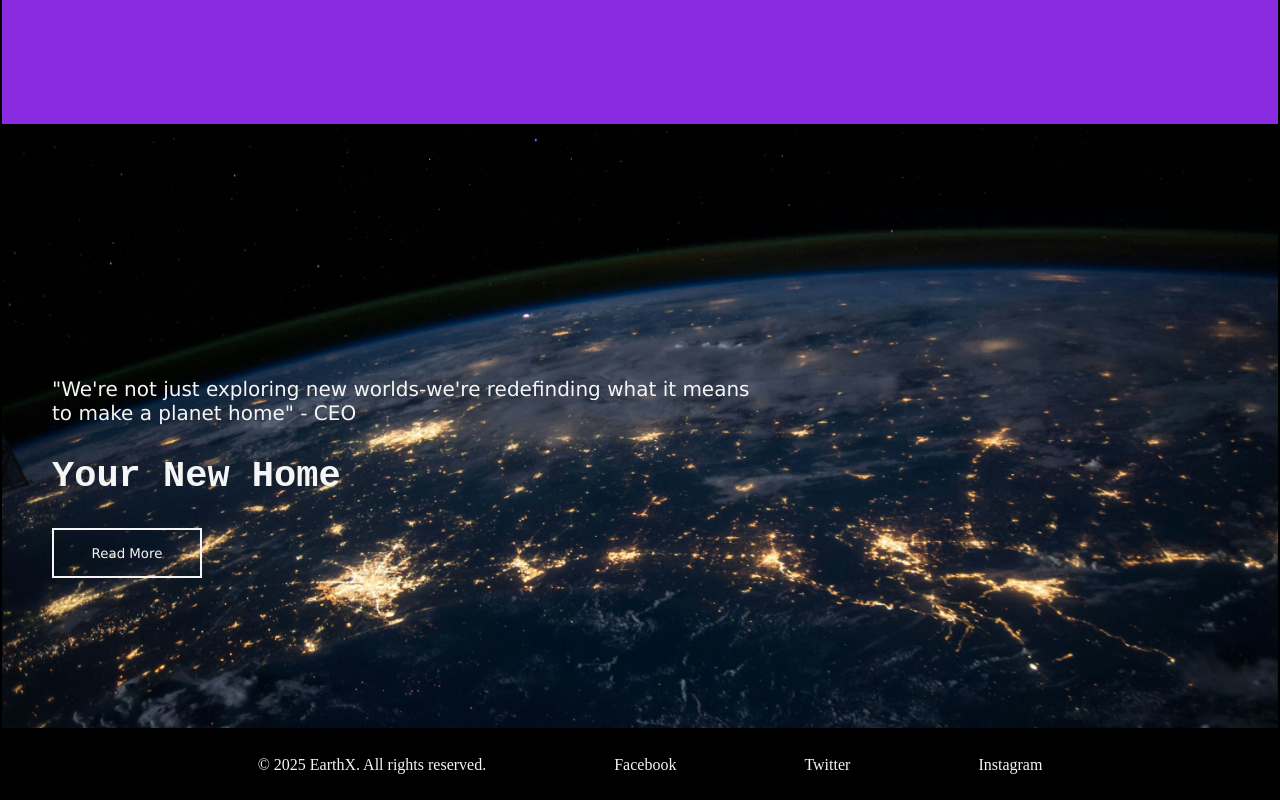
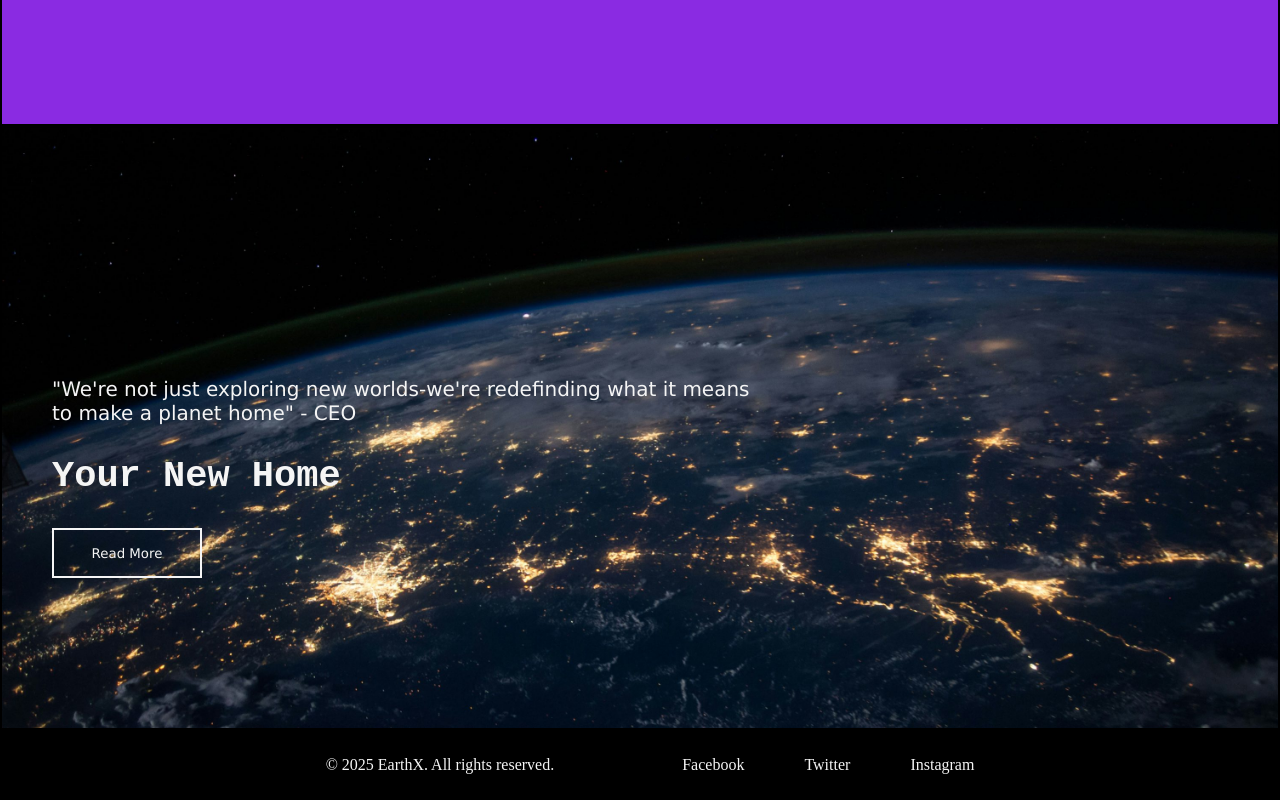
Before and after one commit to t0kyo-1/teched-assignment-02, a plain HTML site: page index.html in a window 1280 px wide. Shown: the part 1282-2082 px from the top of the page. Drawn offline with Linux system fonts and the light colour scheme.

Commit message:
saved css changes

```diff
--- a/index.html
+++ b/index.html
@@ -54,9 +54,12 @@
 
     <footer>
         <p>&copy; 2025 EarthX. All rights reserved.</p>
-        <a href="https://www.linkedin.com" target="_blank">Facebook</a>
+        <div class="links">
+  <a href="https://www.linkedin.com" target="_blank">Facebook</a>
         <a href="https://www.twitter.com" target="_blank">Twitter</a>
         <a href="https://www.instagram.com" target="_blank">Instagram</a>
+        </div>
+
     </footer>
     <!-- add link to social media-->
 </body>
--- a/style.css
+++ b/style.css
@@ -142,3 +142,8 @@ footer a{
     color: whitesmoke;
     text-decoration: none;
 }
+
+.links {
+    display: flex;
+    gap: 60px;
+}
```
